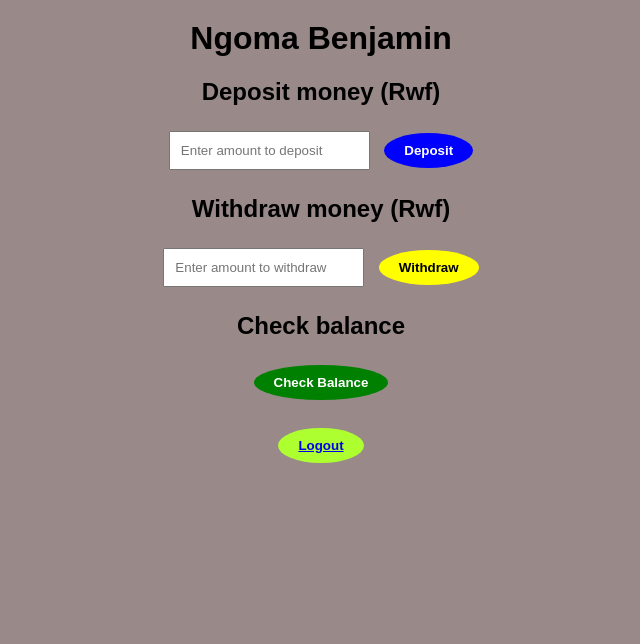
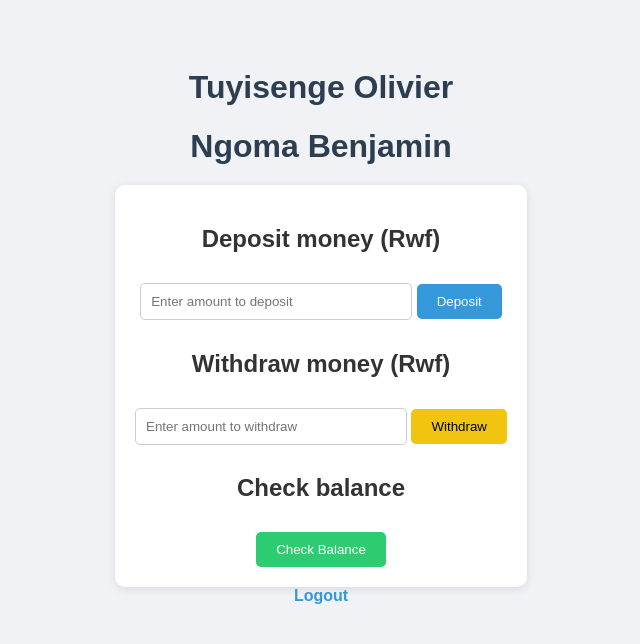
Before and after one commit to Batoneke/Tuyisenge-Olivier, a PHP site: page / in a window 1280 px wide. Shown: the top 644 px of the page, without its empty margins (319-959 px from the left). Run offline with PHP 8.4, Linux system fonts and the light colour scheme; a user stored in the database is signed in.

Commit message:
second commit

```diff
--- a/index.php
+++ b/index.php
@@ -10,9 +10,10 @@ if (!isset($_SESSION['user_id'])) {
 <html>
 <head>
   <title>Simple Bank</title>
-  <link rel="stylesheet" href="style.css">
+  <link rel="stylesheet" href="style.css?v=1">
 </head>
 <body>
+  <h1>Tuyisenge Olivier</h1>
   <h1><?php echo $_SESSION['full_name']; ?></h1>
 
   <form action="bank.php" method="POST">
@@ -28,7 +29,6 @@ if (!isset($_SESSION['user_id'])) {
     <button class="check-btn" type="submit" name="action" value="check">Check Balance</button>
   </form>
 
-  <br>
-  <button><a href="logout.php">Logout</a></button>
+  <br><a href="logout.php">Logout</a>
 </body>
 </html>
--- a/style.css
+++ b/style.css
@@ -1,40 +1,86 @@
-
 body {
   font-family: Arial, sans-serif;
-  background-color: #998989;
+  background-color: #f0f2f5;
+  padding: 40px;
   text-align: center;
+  color: #333;
 }
 
 h1 {
-  margin-top: 20px;
+  color: #2c3e50;
+  margin-bottom: 20px;
 }
 
-input {
+form {
+  background-color: #fff;
+  padding: 20px;
+  margin: auto;
+  display: inline-block;
+  border-radius: 10px;
+  box-shadow: 0 2px 10px rgba(0, 0, 0, 0.1);
+}
+
+input[type="text"],
+input[type="email"],
+input[type="password"],
+input[type="number"] {
   padding: 10px;
-  margin: 5px;
+  margin: 10px 0;
+  width: 250px;
+  border: 1px solid #ccc;
+  border-radius: 5px;
 }
 
 button {
   padding: 10px 20px;
-  margin: 5px;
+  margin-top: 10px;
   border: none;
+  border-radius: 5px;
   cursor: pointer;
-  font-weight: bold;
-  background: greenyellow;
-  border-radius: 50%;
 }
 
 .blue-btn {
-  background-color: blue;
-  color: white;
+  background-color: #3498db;
+  color: #fff;
 }
 
 .yellow-btn {
-  background-color: yellow;
-  color: black;
+  background-color: #f1c40f;
+  color: #000;
 }
 
 .check-btn {
-  background-color: green;
-  color: white;
+  background-color: #2ecc71;
+  color: #fff;
 }
+.login-btn {
+  background-color: #e70909;
+  color: #fff;
+}
+.register-btn {
+  background-color: #e74f09;
+  color: #fff;
+}
+
+a {
+  color: #3498db;
+  text-decoration: none;
+  font-weight: bold;
+}
+
+a:hover {
+  text-decoration: underline;
+}
+
+ul {
+  list-style-type: none;
+  padding-left: 0;
+}
+
+li {
+  background-color: #ecf0f1;
+  margin: 5px auto;
+  padding: 10px;
+  width: 300px;
+  border-radius: 5px;
+}
```
Also changed, not shown: bank.php (+21 -24 lines), login.php (+20 -21 lines), register.php (+5 -9 lines).
